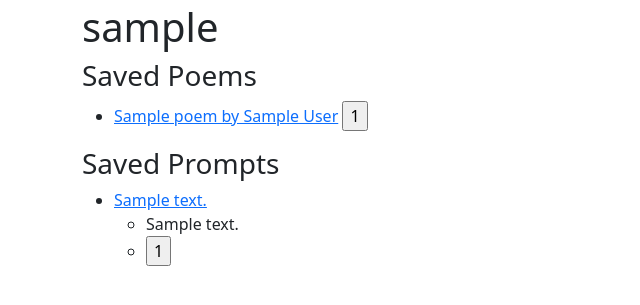
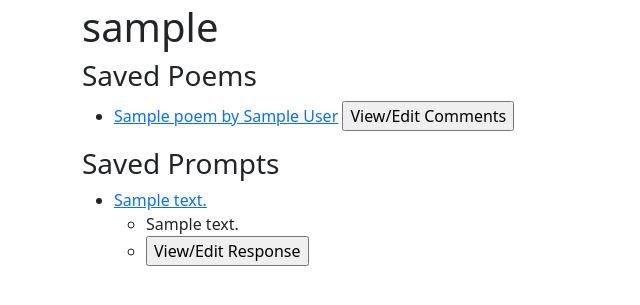
Before and after one commit to juneadam/poetry-app, a Flask app: page /userprofile in a window 1280 px wide. Shown: the part 53-358 px from the top of the page, without its empty margins (0-640 px from the left). Run offline with Flask 2, Linux system fonts and the light colour scheme; the visitor is signed in with stand-in values (Sample User, id 1); tables that the repository leaves empty hold one stand-in row (values such as "Sample post").

Commit message:
you can now edit and save edits to the database for responses and comments by opening them from the user profile

```diff
--- a/server.py
+++ b/server.py
@@ -221,7 +221,7 @@ def load_bookmarked_poem_and_comments():
     bk_poem_id = int(request.form.get('bk_poem_id'))
     user_id = session['user_id']
 
-    print(f'\n\n\n{type(bk_poem_id)}\n\n\n')
+    # print(f'\n\n\n{type(bk_poem_id)}\n\n\n')
 
     poem_object = crud.find_bookmark_by_id(bk_poem_id=bk_poem_id)
     title = poem_object.title
@@ -243,11 +243,11 @@ def load_bookmarked_poem_and_comments():
             comment = comment_obj.user_notes
             print(f'\n\n\n user_notes: {comment_obj.user_notes}')
 
-    print(f"\n\n comment: {comment} \n\n")
-    print(f"\n\n poem_object: {poem_object} \n\n")
-    print(f"\n\n bk_poem_id: {bk_poem_id} \n\n")
-    print(f"\n\n user_id: {user_id} \n\n")
-    print(f"\n\n {lines} \n\n")
+    # print(f"\n\n comment: {comment} \n\n")
+    # print(f"\n\n poem_object: {poem_object} \n\n")
+    # print(f"\n\n bk_poem_id: {bk_poem_id} \n\n")
+    # print(f"\n\n user_id: {user_id} \n\n")
+    # print(f"\n\n {lines} \n\n")
 
     return render_template("savedpoem.html",
                             title=title,
@@ -278,16 +278,89 @@ def load_bookmarked_prompt_and_response():
             user_response = response.user_text
             print(f'\n\n\n response {response} \n\n\n')
 
-    print(f'\n\n\n prompt_response_list {prompt_response_list}')
-    print(f'\n\n\n prompt_id {prompt_id}')
-    print(f'\n\n\n user_id {user_id}')
-    print(f'\n\n\n prompt_text {prompt_text}')
-    print(f'\n\n\n user_response {user_response}')
+    # print(f'\n\n\n prompt_response_list {prompt_response_list}')
+    # print(f'\n\n\n prompt_id {prompt_id}')
+    # print(f'\n\n\n user_id {user_id}')
+    # print(f'\n\n\n prompt_text {prompt_text}')
+    # print(f'\n\n\n user_response {user_response}')
 
     return render_template("savedprompt.html",
                             username=username,
                             prompt_text=prompt_text,
                             user_response=user_response)
+
+
+# ------------ update bookmarks routes ------------#
+
+@app.route('/update-comments', methods=['POST'])
+def update_saved_comments():
+    """Overwrite the users's saved comments in the database
+    with new edits."""
+
+    user_id = session['user_id']
+    # print(f'\n\n\nuser_id type: {type(user_id)}\n\n')
+    updated_text = request.json.get('updated_text')
+    title = request.json.get('title')
+    # author = request.json.get('author')
+    # print(f'\n\n\ntitle: {title} author: {author}\nnew_text: {updated_text}\n\n')
+
+    poem_object = crud.find_bookmark_by_title(title)
+    bk_poem_id = poem_object.bk_poem_id
+    # print(f'\n\n\nbk_poem_id: {bk_poem_id}\n\n\n')
+
+    comments_by_user = crud.find_all_comments_by_user_id(user_id=user_id)
+    comment_to_update = ''
+    for comment_obj in comments_by_user:
+        if comment_obj.bk_poem_id == bk_poem_id:
+            comment_to_update = comment_obj
+
+    # print(f'\n\n\ncomment_to_update: {comment_to_update.user_notes}\n\n\n')
+
+    if comment_to_update:
+        comment_to_update.user_notes = updated_text
+        db.session.add(comment_to_update)
+        db.session.commit()
+        return "ok"
+
+    elif not comment_to_update:
+        return "error"
+
+
+@app.route('/update-response', methods=['POST'])
+def update_saved_response():
+    """Overwrite the users's saved prompt response in the database
+    with new edits."""
+
+    user_id = session['user_id']
+    print(f'\n\n\nuser_id type: {type(user_id)}\n\n')
+
+    updated_response = request.json.get('updated_response')
+    prompt_text = request.json.get('prompt_text')
+
+    print(f'\n\n\nupdated_response: {updated_response}')
+    print(f'\n\n\nprompt_text: {prompt_text}')
+
+    prompt_id = crud.find_prompt_by_text(prompt_text).prompt_id
+    response_obj_list = crud.find_saved_prompts_by_id(prompt_id)
+    print(f'\n\n\nresponse_obj_list: {response_obj_list}')
+
+    response_to_update = ''
+    for response in response_obj_list:
+        if response.user_id == user_id:
+            response_to_update = response
+            print(f'\n\n\nresponse_to_update: {response_to_update.user_text}')
+            response_to_update.user_text = updated_response
+
+    if response_to_update:
+        db.session.add(response_to_update)
+        db.session.commit()
+        return 'ok'
+
+    elif not response_to_update:
+        return 'error'
+
+
+
 
 
 # ------------ mashups routes ------------ #
--- a/templates/savedprompt.html
+++ b/templates/savedprompt.html
@@ -24,7 +24,6 @@
     </div>
 </div>
 
-<!-- <script src="static/savedprompt.js">
-</script> -->
+<script src="static/savedprompt.js"></script>
 
 {% endblock %}
--- a/templates/userprofile.html
+++ b/templates/userprofile.html
@@ -18,7 +18,8 @@
                     <li>
                         <form action="/savedpoem" method="POST">
                         <a href='#' class="bookmarked-poem-link">{{ poem[1] }} by {{ poem[2] }}</a>
-                        <input type="submit" name="bk_poem_id" method="POST" value="{{ poem[0] }}" placeholder="View/Edit Comments"></input>
+                        <input type="hidden" name="bk_poem_id" value="{{ poem[0] }}"></input>
+                        <input type="submit" name="bk_poem_id" method="POST" value="View/Edit Comments"></input>
                         </form>
                     </li>
                 {% endfor %}
@@ -36,7 +37,8 @@
                         <ul>
                             <li>{{ prompt[1] }}</li>
                             <li>
-                                <input type="submit" name="prompt_id" method="POST" value="{{ prompt[0] }}" placeholder="View/Edit Reponse"></input>
+                                <input type="hidden" name="prompt_id" value="{{ prompt[0] }}"></input>
+                                <input type="submit" method="POST" value="View/Edit Response"></input>
                             </li>
                         </ul>
                         </div>
```
Also changed, not shown: templates/savedpoem.html (+2 -5 lines).
